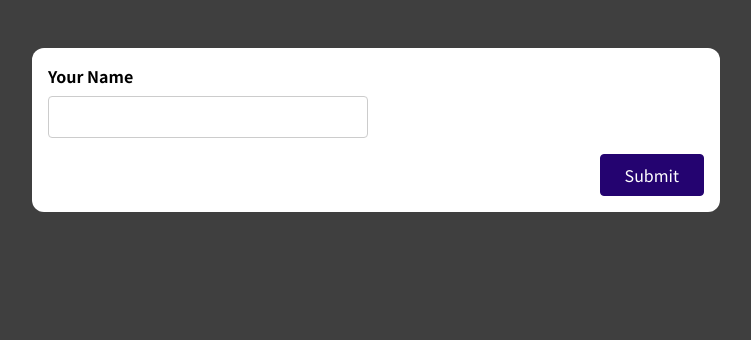
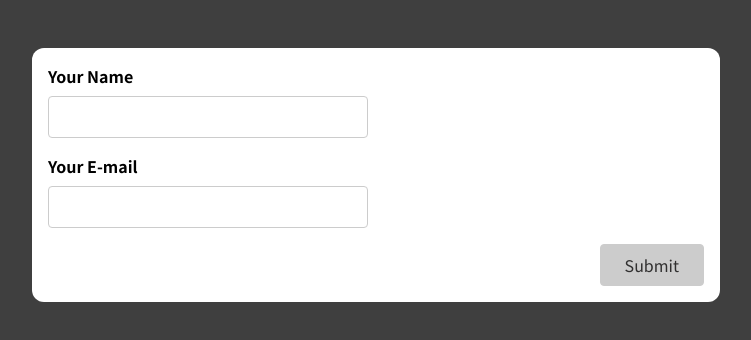
Before and after one commit to veronaten/form-with-http, a React (Create React App) app: page / in a window 1280 px wide. Shown: the top 340 px of the page, without its empty margins (264-1015 px from the left). Built offline with nearby package versions, Linux system fonts and the light colour scheme.

Commit message:
Feat: add input with E-mail in SimpleInput.js

```diff
--- a/src/components/SimpleInput.js
+++ b/src/components/SimpleInput.js
@@ -4,33 +4,65 @@
   const [enteredName, setEnteredName] = useState('');
   const [enteredNameTouched, setEnteredNameTouched] = useState(false);
 
+  const [enteredEmail, setEnteredEmail] = useState('');
+  const [enteredEmailTouched, setEnteredEmailTouched] = useState(false);
+
+
   const enteredNameIsValid = enteredName.trim() !== '';
   const nameInputIsInvalid = !enteredNameIsValid && enteredNameTouched;
 
+  const enteredEmailIsValid = enteredEmail.includes('@');
+  const emailInputIsInvalid = !enteredEmailIsValid && enteredEmailTouched;
+
+  let formIsValid = false;
+
+  if (enteredNameIsValid && enteredEmailIsValid) {
+    formIsValid = true;
+  };
+
+
   const nameInputChangeHandler = event => {
     setEnteredName(event.target.value);
+  };
+
+  const emailInputChangeHandler = event => {
+    setEnteredEmail(event.target.value);
   };
 
   const nameInputBlurHandler = event => {
     setEnteredNameTouched(true);
   };
 
+  const emailInputBlurHandler = event => {
+    setEnteredEmailTouched(true);
+  };
+
   const formSubmisiionHandler = event => {
     event.preventDefault();
 
     setEnteredNameTouched(true);
+    setEnteredEmailTouched(true);
 
     if (!enteredNameIsValid) {
       return;
     }
 
     console.log(enteredName);
+    console.log(enteredEmail);
 
+    if (!enteredEmailIsValid) {
+      return;
+    }
     setEnteredName('');
     setEnteredNameTouched(false);
+
+    setEnteredEmail('');
+    setEnteredEmailTouched(false);
   };
 
   const nameInputClasses = nameInputIsInvalid ? 'form-control invalid' : 'form-control';
+
+  const emailInputClasses = emailInputIsInvalid ? 'form-control invalid' : 'form-control';
 
   return (
     <form onSubmit={formSubmisiionHandler}>
@@ -45,8 +77,19 @@
         />
       </div>
       {nameInputIsInvalid && <p className={'error-text'}>Name must not be empty.</p>}
+      <div className={emailInputClasses}>
+        <label htmlFor='e-mail'>Your E-mail</label>
+        <input
+          type='email'
+          id='email'
+          onChange={emailInputChangeHandler}
+          value={enteredEmail}
+          onBlur={emailInputBlurHandler}
+        />
+      </div>
+      {emailInputIsInvalid && <p className={'error-text'}>Enter correctly Email.</p>}
       <div className="form-actions">
-        <button>Submit</button>
+        <button disabled={!formIsValid} >Submit</button>
       </div>
     </form>
   );
--- a/src/index.css
+++ b/src/index.css
@@ -79,6 +79,15 @@
   border-color: #33059e;
 }
 
+button:disabled,
+button:disabled:hover,
+button:disabled:active {
+  background-color: #ccc;
+  color: rgb(48, 47, 47);
+  border-color:#ccc;
+  cursor: not-allowed;
+}
+
 .form-actions {
   text-align: right;
 }
```
Also changed, not shown: src/hooks/use-input.js (added), 1 other file (tests, documents, lock files or other folders).
